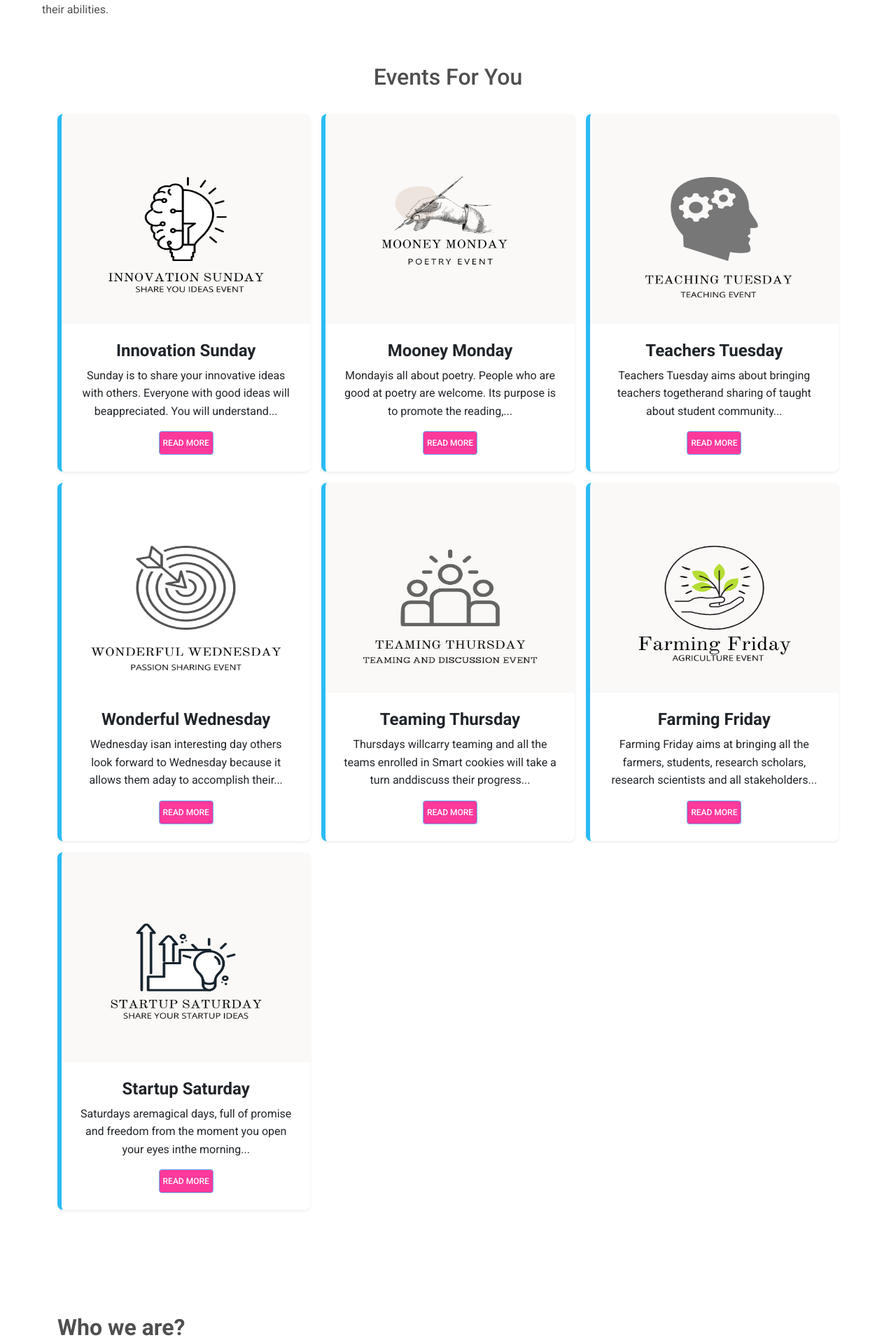
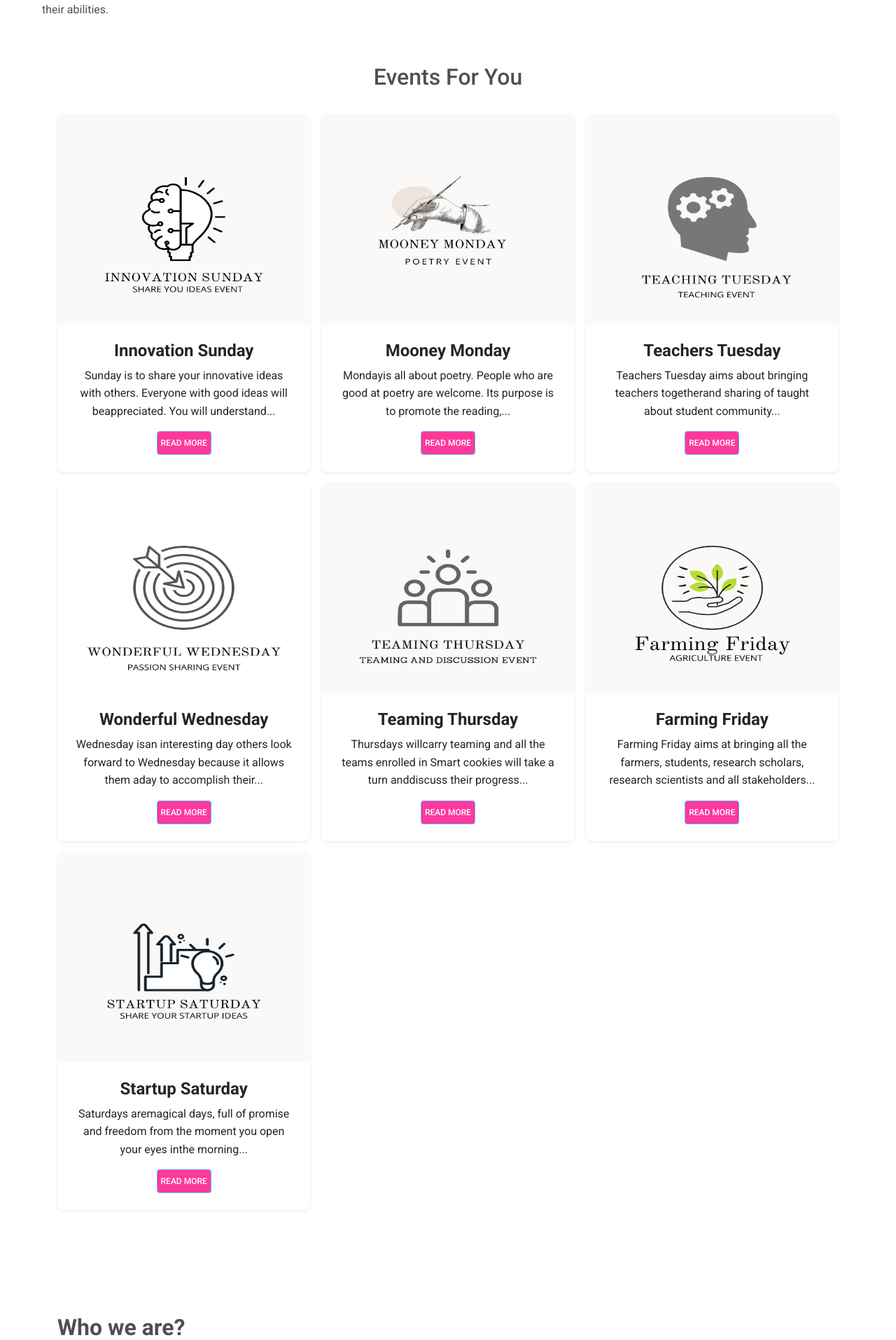
Before and after one commit to Wonderful-Days/WonderfulDays, a PHP site: page /index.html in a window 1280 px wide. Shown: the part 966-2881 px from the top of the page at 70% size. Run offline with PHP 8.4, Linux system fonts and the light colour scheme; some libraries are stand-ins or nearby versions.

Commit message:
Update style.css

```diff
--- a/style.css
+++ b/style.css
@@ -251,7 +251,7 @@ text-align: center;
 
 }
 .card{
-  border-left: 6px solid #2abbf4;
+  /*border-left: 6px solid #2abbf4;*/
 
   transition: all 0.3s ease-in-out;
 }
```
